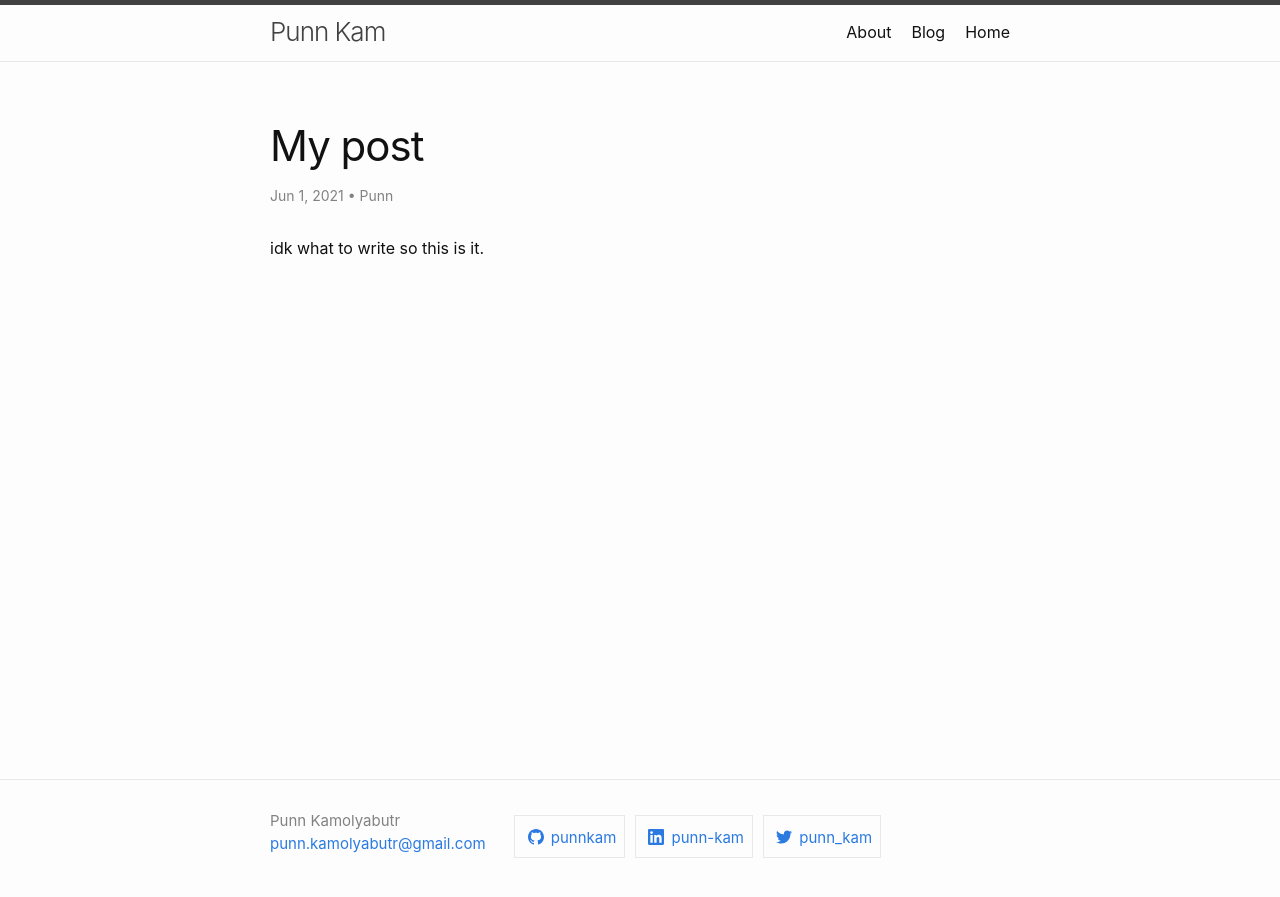
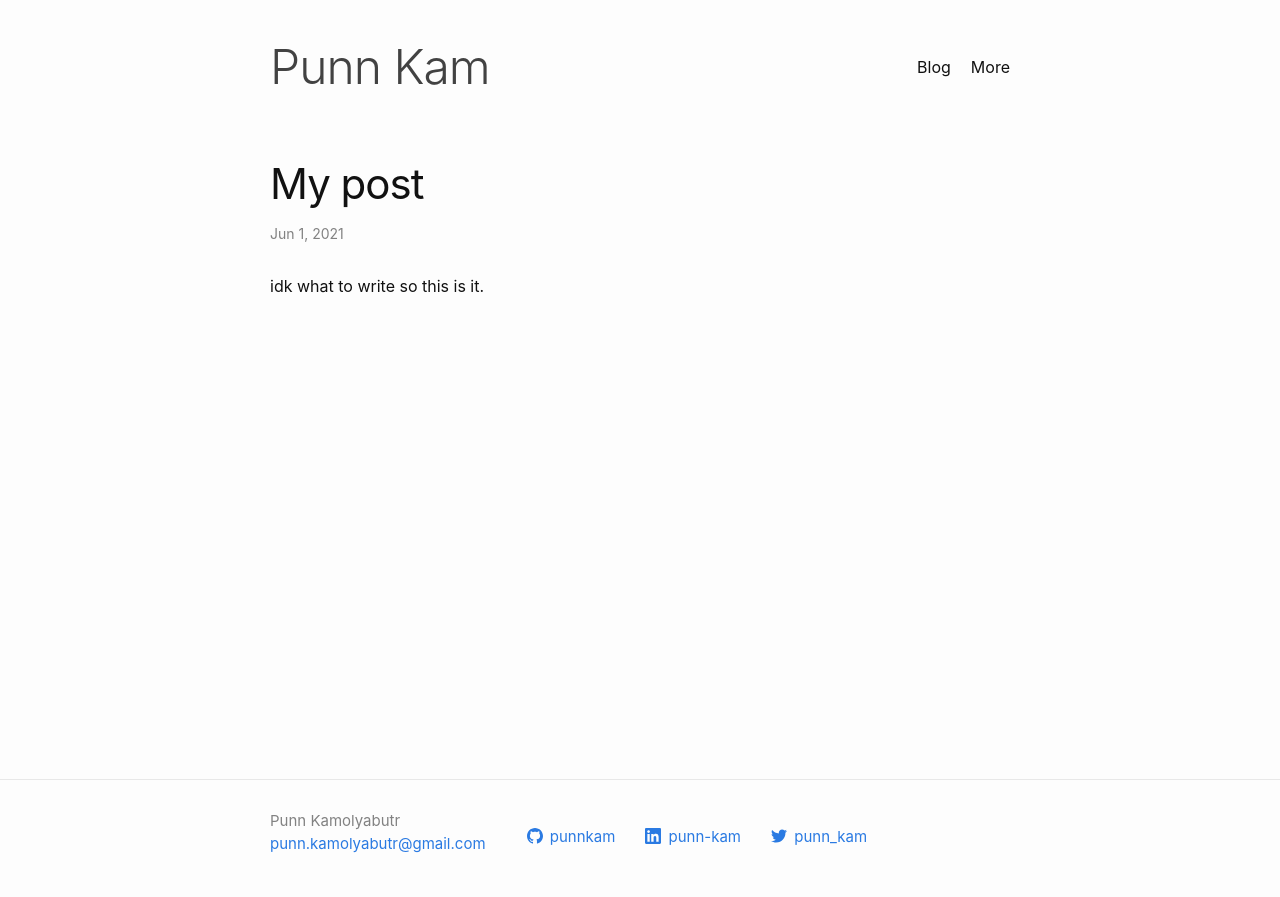
Before and after one commit to punnkam/punnkam.github.io, a Jekyll site: the page built from _posts/2021-06-01-My Post.md, in a window 1280 px wide. Shown: the top 897 px of the page. Built offline with Jekyll 4.4.1, drawn with Linux system fonts in a browser that asks for light colours.

Commit message:
completed layout

```diff
--- a/_data/navigation.yml
+++ b/_data/navigation.yml
@@ -1,6 +1,4 @@
-- name: Home
-  link: /
-- name: About
-  link: /about.html
+- name: More
+  link: /more.md
 - name: Blog
   link: /blog.html
--- a/_layouts/post.html
+++ b/_layouts/post.html
@@ -17,13 +17,7 @@ layout: default
           {{ mdate | date: date_format }}
         </time>
       {%- endif -%}
-      {%- if page.author -%}
-        • {% for author in page.author %}
-          <span itemprop="author" itemscope itemtype="http://schema.org/Person">
-            <span class="p-author h-card" itemprop="name">{{ author }}</span></span>
-            {%- if forloop.last == false %}, {% endif -%}
-        {% endfor %}
-      {%- endif -%}</p>
+      </p>
   </header>
 
   <div class="post-content e-content" itemprop="articleBody">
--- a/_sass/minima/_base.scss
+++ b/_sass/minima/_base.scss
@@ -102,13 +102,14 @@ li {
  */
 h1, h2, h3, h4, h5, h6 {
   font-weight: $base-font-weight;
+  font-size: 200%;
 }
 
-h1 {
-  font-size: 250%;
-  margin-top: 30px;
+h4 {
+  font-size: 27px;
+  margin-top: 0;
+  margin-bottom: 32px;
 }
-
 
 
 /**
--- a/_sass/minima/_layout.scss
+++ b/_sass/minima/_layout.scss
@@ -2,17 +2,18 @@
  * Site header
  */
 .site-header {
-  border-top: 5px solid $border-color-03;
-  border-bottom: 1px solid $border-color-01;
-  min-height: $spacing-unit * 1.865;
+  border-top: 0px solid $border-color-03;
+  border-bottom: 0px solid $border-color-01;
+  min-height:90px;
   line-height: $base-line-height * $base-font-size * 2.25;
 
   // Positioning context for the mobile navigation icon
   position: relative;
+  margin-top: 40px;
 }
 
 .site-title {
-  @include relative-font-size(1.625);
+  @include relative-font-size(3);
   font-weight: 300;
   letter-spacing: -1px;
   margin-bottom: 0;
@@ -202,6 +203,7 @@
  */
 .page-content {
   padding: $spacing-unit 0;
+  // padding: 10px;
   flex: 1 0 auto;
 }
 
@@ -229,7 +231,7 @@
 
 .post-link {
   display: block;
-  @include relative-font-size(1.5);
+  @include relative-font-size(1);
 }
 
 
@@ -297,7 +299,7 @@
     a {
       display: block;
       padding: $spacing-unit / 4;
-      border: 1px solid $border-color-01;
+      border: 0px solid $border-color-01;
       &:hover { border-color: $border-color-02 }
     }
   }
```
Also changed, not shown: about.md (deleted, +0 -7 lines), blog.html (+16 -7 lines), index.md (+1 -2 lines), more.md (added, +7 -0 lines), 12 other files.
